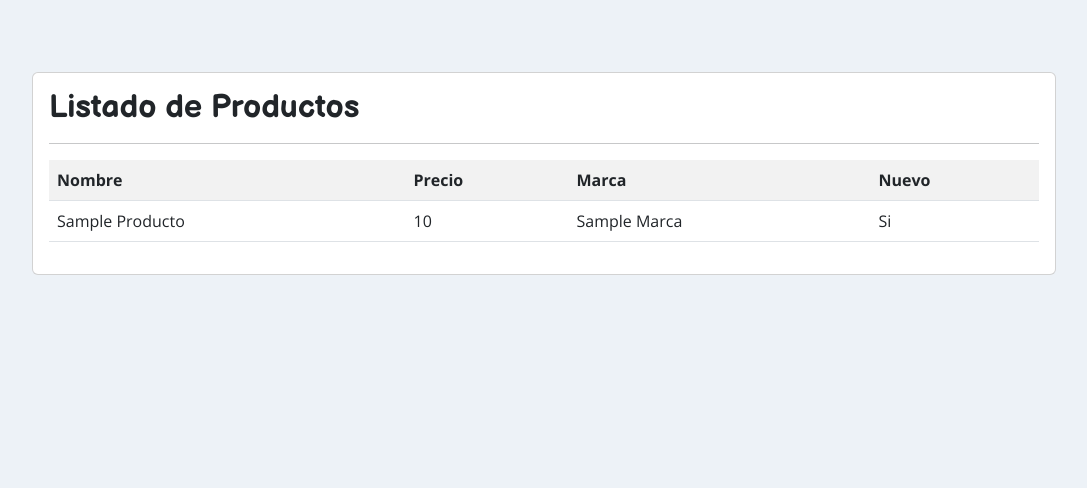
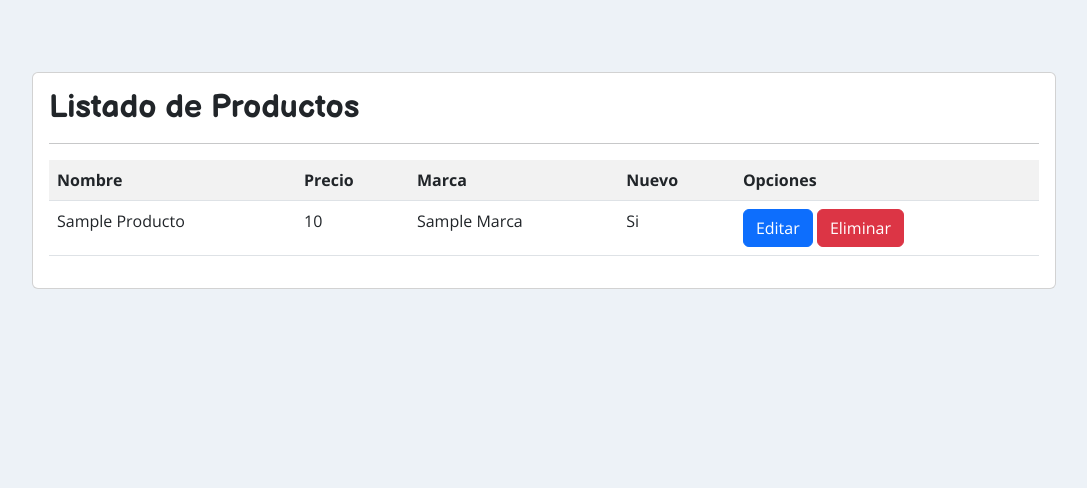
Before and after one commit to yanesky/tecnomarket, a Django app: page /listar/ in a window 1280 px wide. Shown: the part 80-568 px from the top of the page, without its empty margins (96-1183 px from the left). Run offline with Django 3.2, Linux system fonts and the light colour scheme; tables that the repository leaves empty hold one stand-in row (values such as "Sample post"); some libraries are stand-ins or nearby versions.

Commit message:
added crud

```diff
--- a/app/templates/app/producto/listar.html
+++ b/app/templates/app/producto/listar.html
@@ -13,6 +13,7 @@
                 <th>Precio</th>
                 <th>Marca</th>
                 <th>Nuevo</th>
+                <th>Opciones</th>
 
             </tr>
             {% for i in lista %}
@@ -27,6 +28,10 @@
                         No
                         {% endif%}
                     </td>
+                    <td>
+                        <a href="{% url 'modificar' i.pk %}" class="btn btn-primary">Editar</a>
+                        <a href="{% url 'eliminar' i.pk %}" class="btn btn-danger">Eliminar</a>
+                    </td>
                 </tr>
             {% endfor %}
 
--- a/app/templates/app/producto/modificar.html
+++ b/app/templates/app/producto/modificar.html
@@ -14,7 +14,7 @@
                     {% csrf_token %}
                     {{ form | crispy }}
                     <hr>
-                    <input type="reset" class="btn btn-secondary" value="cancelar" >
+                    <a href="{% url 'listar' %}" class="btn btn-danger">Cancelar</a>
                     &nbsp;
                     <button type="submit" class="btn btn-primary">Editar</button>
 
--- a/app/views.py
+++ b/app/views.py
@@ -1,4 +1,4 @@
-from django.shortcuts import render, redirect
+from django.shortcuts import render, redirect, get_object_or_404
 from app.models import Marca, Producto
 from app.forms import ContactoForm, ProductoForm
 
@@ -56,25 +56,23 @@ def listar(request):
     return render(request, 'app/producto/listar.html', data )
 
 def modificar(request,pk):
+    producto = get_object_or_404(Producto, pk=pk)
 
-    data={
-
-        'form' : ProductoForm()
-
+    data = {
+        'form': ProductoForm(instance=producto)
     }
 
     if request.method == 'POST':
-        form = ProductoForm(data=request.POST, files= request.FILES)
-        if form.is_valid:
+        form = ProductoForm(data= request.POST, files = request.FILES, instance= producto)
+        if form.is_valid():
             form.save()
-            return redirect('home')
-        else:
-            data['form'] = form
-            return render(request, 'app/producto/modificar.html', data)
-    else:
-        instancia = Producto.objects.get(id=pk)
-        data['form']= ProductoForm(instance=instancia)
-        return render(request, 'app/producto/modificar.html', data)
+            return redirect(to='listar')
+        data['form'] = form
+    return render(request, 'app/producto/modificar.html',data)
 
-def eliminar(request):
-    pass
+
+
+def eliminar(request,pk):
+    borrar = Producto.objects.get(pk=pk)
+    borrar.delete()
+    return redirect('listar')
```
Also changed, not shown: media/producto/zflip.jpeg (added).
